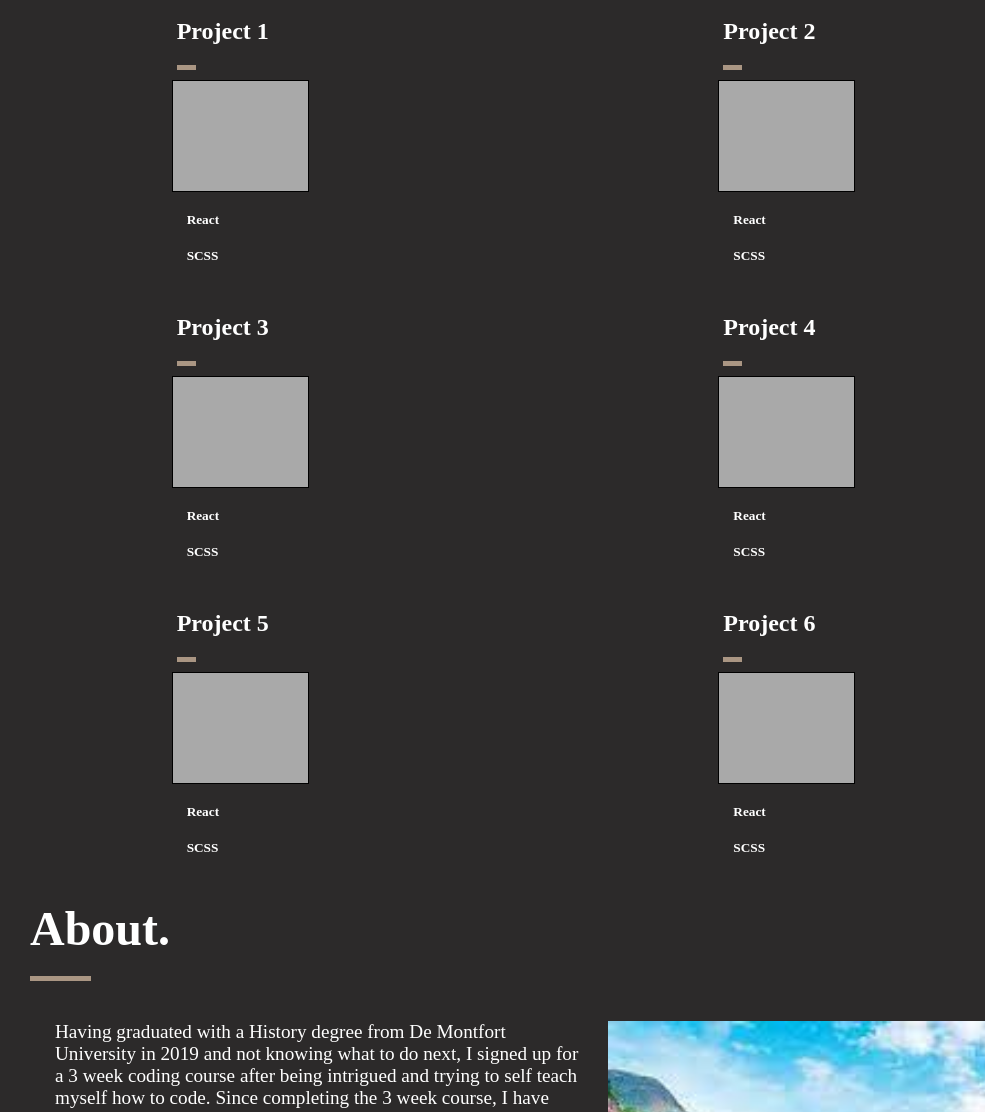
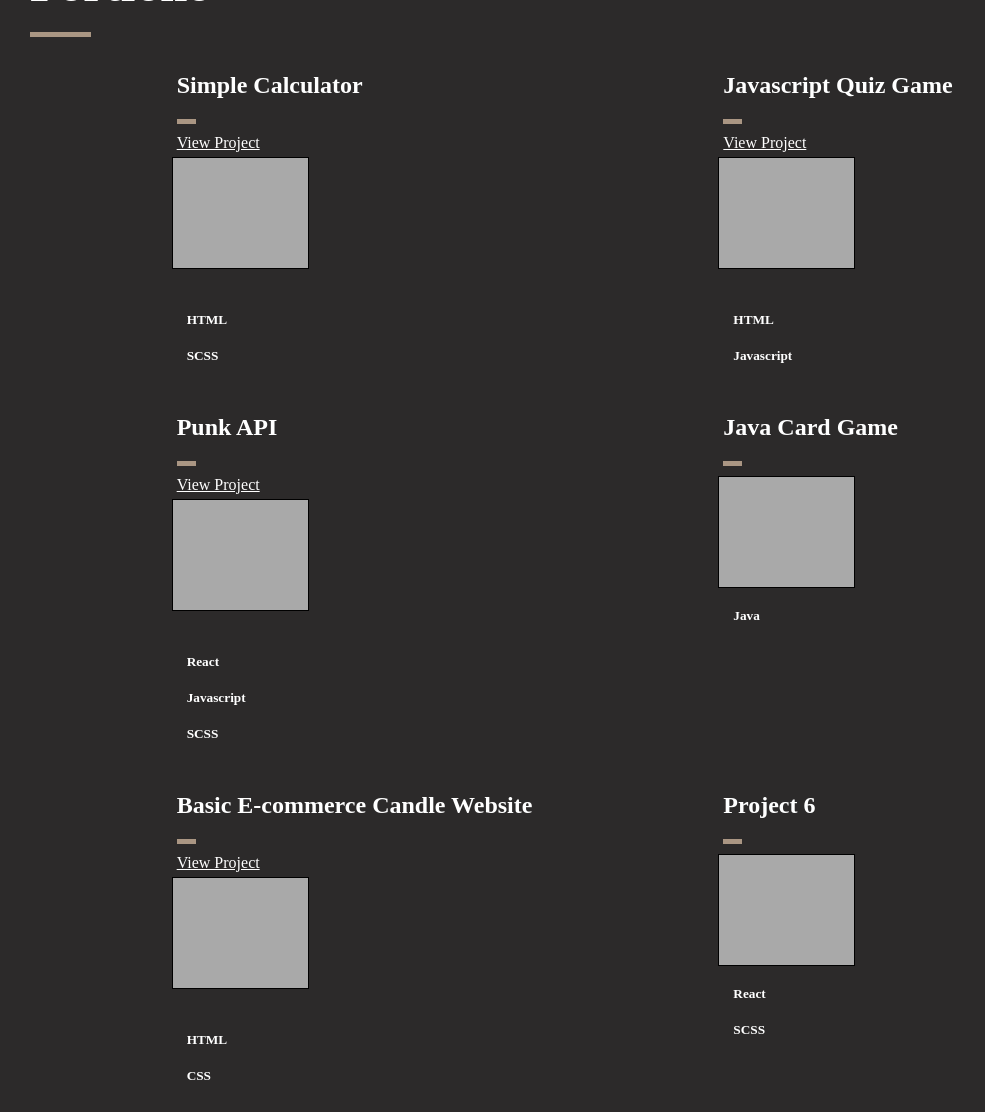
Before and after one commit to meesha94/portfolio, a plain HTML site: page index.html in a window 1280 px wide. Shown: the part 469-1581 px from the top of the page, without its empty margins (0-985 px from the left). Drawn offline with Linux system fonts and the light colour scheme; a web font is replaced by a local one.

Commit message:
updated portfolio with links to projects and tidied up formatting

```diff
--- a/index.html
+++ b/index.html
@@ -24,57 +24,59 @@
     <h1>Junior Software Developer.</h1>
 
     <p class="intro">
-      Lorem ipsum dolor sit amet consectetur adipisicing elit. Obcaecati rerum
-      consequuntur tempore eos earum illo sapiente culpa alias consectetur
-      tempora, voluptatibus enim temporibus laboriosam quas vitae porro, cumque
-      itaque totam.
+      I am an enthusiastic and results driven individual with a versatile skillset. I have had a variety of experiences with many different roles, ranging from working in Sales to being a market research intern at a start up business. I am not only used to making an impact in every project that I am a part of, but I also enjoy working in a challenging environment. I am looking forward to begin my career in software engineering as I have a great passion for it and have enjoyed learning to code over the last year.
     </p>
 
     <h3 id="portfolio">Portfolio</h3>
 
     <section class="card">
       <article class="card__project">
-        <h4>Project 1</h4>
-        <div class="card__empty-box" href=""></div>
+        <h4>Simple Calculator</h4>
+        <a href="https://meesha94.github.io/calculator-js/" target="_blank"> View Project
+        <div class="card__empty-box"></div></a>
         <div class="card__info">
-          <h5>React</h5>
+          <h5>HTML</h5>
           <h5>SCSS</h5>
         </div>
       </article>
 
       <article class="card__project">
-        <h4>Project 2</h4>
+        <h4>Javascript Quiz Game</h4>
+        <a href="https://meesha94.github.io/js-game/" target="_blank"> View Project
         <div class="card__empty-box"></div>
+        </a>
+        <div class="card__info">
+          <h5>HTML</h5>
+          <h5>Javascript</h5>
+        </div>
+      </article>
+
+      <article class="card__project">
+        <h4>Punk API</h4>
+        <a href="https://meesha94.github.io/punk-api/" target="_blank"> View Project
+        <div class="card__empty-box"></div></a>
         <div class="card__info">
           <h5>React</h5>
+          <h5>Javascript</h5>
           <h5>SCSS</h5>
         </div>
       </article>
 
       <article class="card__project">
-        <h4>Project 3</h4>
+        <h4>Java Card Game</h4>
         <div class="card__empty-box"></div>
         <div class="card__info">
-          <h5>React</h5>
-          <h5>SCSS</h5>
+          <h5>Java</h5>
         </div>
       </article>
 
       <article class="card__project">
-        <h4>Project 4</h4>
-        <div class="card__empty-box"></div>
+        <h4>Basic E-commerce Candle Website</h4>
+        <a href="https://meesha94.github.io/webprojectcandle/" target="_blank"> View Project
+        <div class="card__empty-box"></div></a>
         <div class="card__info">
-          <h5>React</h5>
-          <h5>SCSS</h5>
-        </div>
-      </article>
-
-      <article class="card__project">
-        <h4>Project 5</h4>
-        <div class="card__empty-box"></div>
-        <div class="card__info">
-          <h5>React</h5>
-          <h5>SCSS</h5>
+          <h5>HTML</h5>
+          <h5>CSS</h5>
         </div>
       </article>
 
@@ -182,13 +184,6 @@
       </section>
     </main>
 
-    <div class="contact-section">
-      <h3 id="get-in-touch">Get in Touch.</h3>
-      <div class="contact">
-        <button class="contact__button">CONTACT</button>
-      </div>
-    </div>
-
     <footer class="footer">
       <a href="https://www.linkedin.com/in/meesha-anwar-a2b37b231/"
         ><img class="linkedin" src="images/linkedin.png" alt="linkedin"
```
Also changed, not shown: 1 other file.
